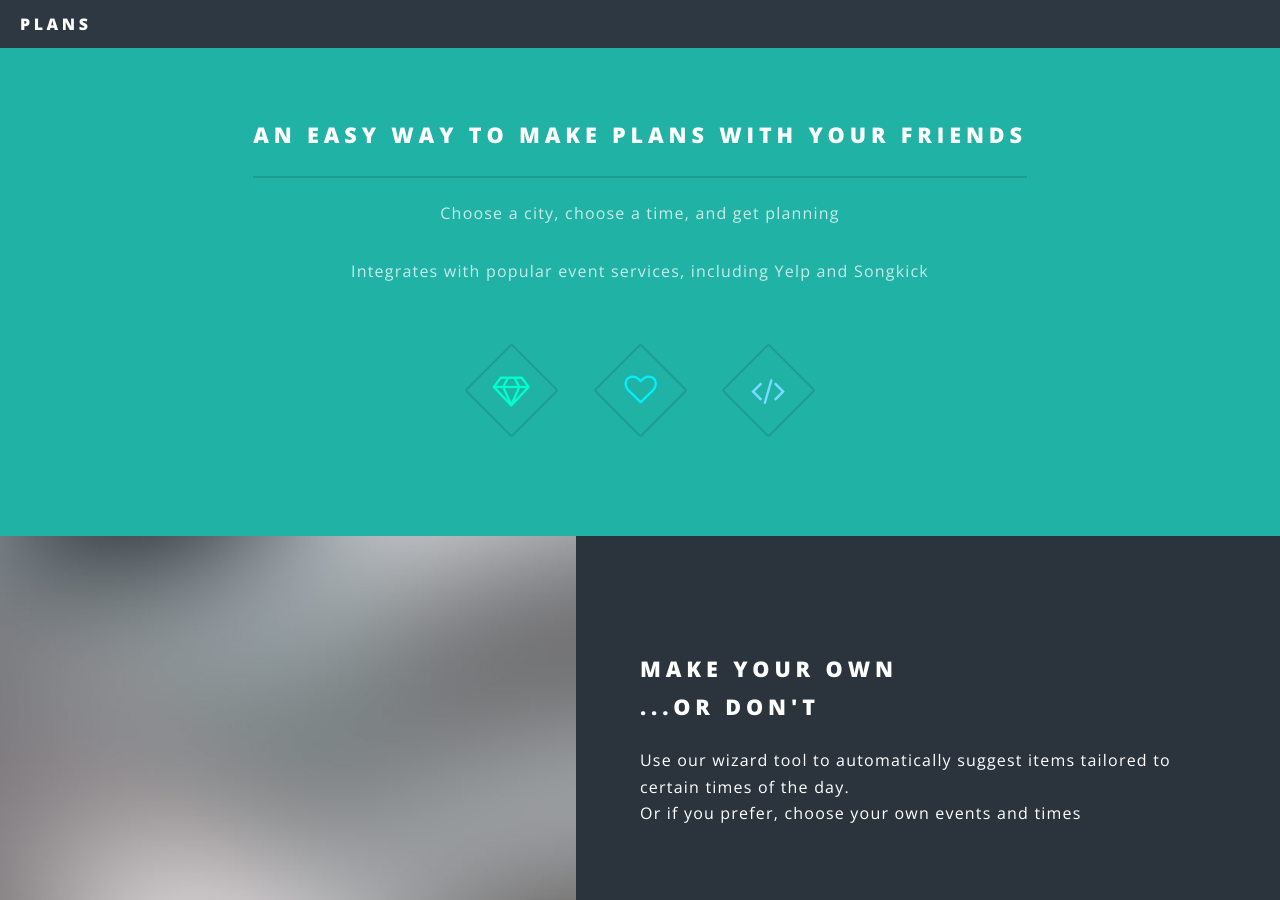
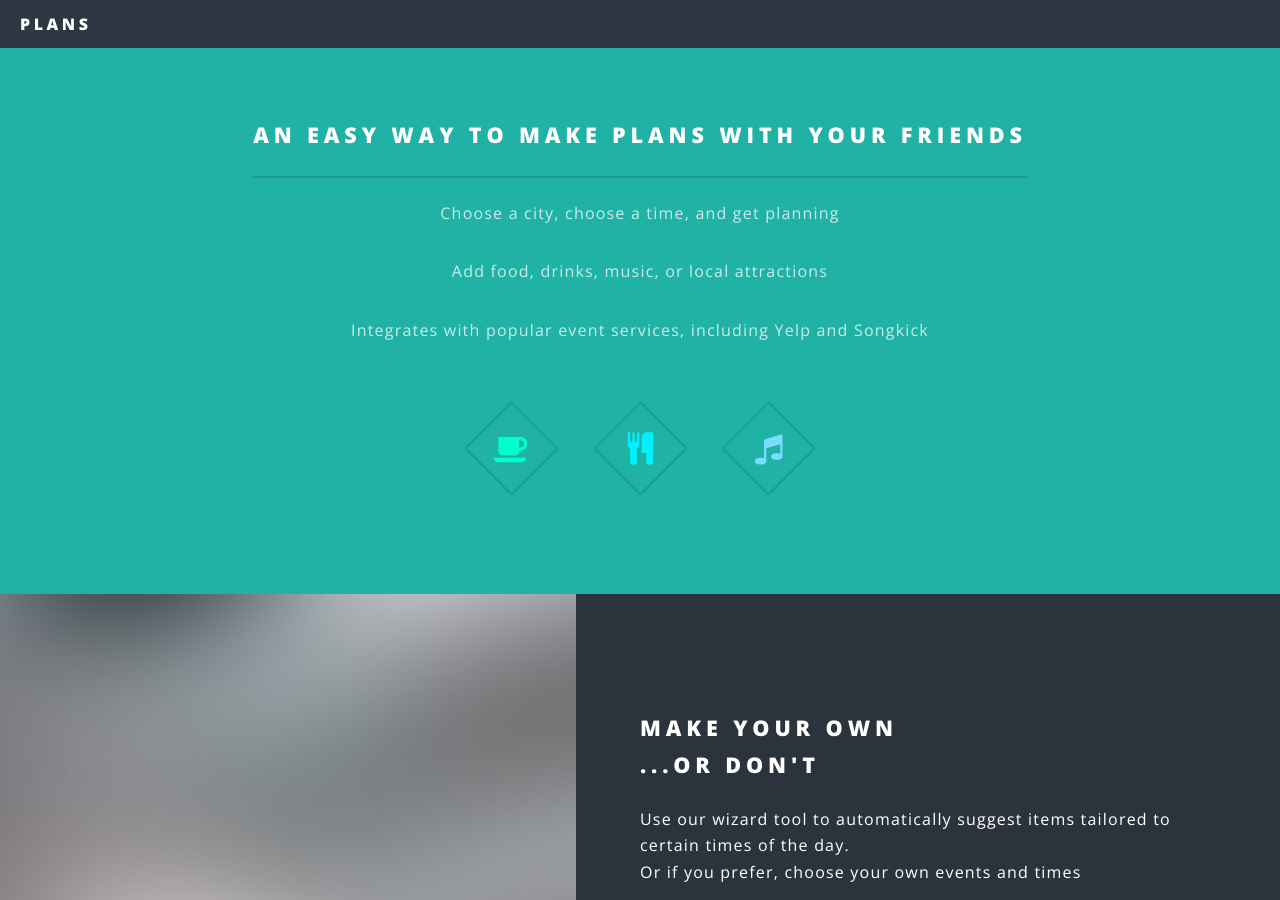
Before and after one commit to abettadapur/Planr, a Jekyll site: the page built from index.html, in a window 1280 px wide and 900 px high, scrolled down 880 px. Built offline with Jekyll 4.4.1, drawn with Linux system fonts in a browser that asks for light colours.

Commit message:
Updated site icons

```diff
--- a/index.html
+++ b/index.html
@@ -17,12 +17,15 @@ layout: landing
 								<h2>An easy way to make plans with your friends<br />
 								</h2>
 								<p>Choose a city, choose a time, and get planning</p>
+								<p>
+									Add food, drinks, music, or local attractions
+								</p>
 								<p>Integrates with popular event services, including Yelp and Songkick</p>
 							</header>
 							<ul class="icons major">
-								<li><span class="icon fa-diamond major style1"><span class="label">Lorem</span></span></li>
-								<li><span class="icon fa-heart-o major style2"><span class="label">Ipsum</span></span></li>
-								<li><span class="icon fa-code major style3"><span class="label">Dolor</span></span></li>
+								<li><span class="icon fa-coffee major style1"><span class="label">Lorem</span></span></li>
+								<li><span class="icon fa-cutlery major style2"><span class="label">Ipsum</span></span></li>
+								<li><span class="icon fa-music major style3"><span class="label">Dolor</span></span></li>
 							</ul>
 						</div>
 					</section>
```
